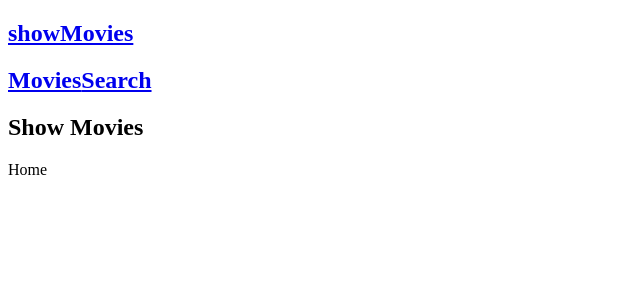
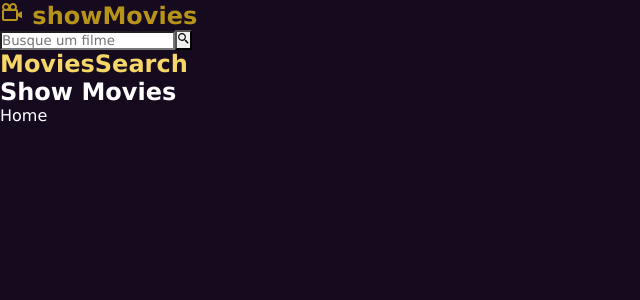
Before and after one commit to laisOmena/show-movies, a React (Vite) app: page / in a window 1280 px wide. Shown: the top 300 px of the page, without its empty margins (0-640 px from the left). Built offline with nearby package versions, Linux system fonts and the light colour scheme.

Commit message:
Adicionando Css inicial e criando component NavBar

```diff
--- a/src/App.jsx
+++ b/src/App.jsx
@@ -1,19 +1,13 @@
-import { Link, Outlet } from 'react-router-dom';
+import { Outlet } from 'react-router-dom';
+import NavBar from './components/NavBar';
+
 import './App.css'
 
 function App() {
 
   return (
     <div className="App">
-      <nav id="navbar">
-        <h2>
-          <Link to="/">showMovies</Link>
-        </h2>
-        <h2>
-          <Link to="/movie/1">Movies</Link>
-          <Link to="/search">Search</Link>
-        </h2>
-      </nav>
+      <NavBar />
       <h2>Show Movies</h2>
       <Outlet />
     </div>
--- /dev/null
+++ b/src/components/NavBar.jsx
@@ -0,0 +1,25 @@
+import React from "react";
+import { Link } from 'react-router-dom';
+import { BiCameraMovie, BiSearchAlt2 } from 'react-icons/bi';
+
+const NavBar = () => {
+  return (
+    <nav id="navbar">
+        <h2>
+          <Link to="/"><BiCameraMovie /> showMovies</Link>
+        </h2>
+        <form>
+          <input type="text" placeholder="Busque um filme" />
+          <button type="submit">
+              <BiSearchAlt2 />
+          </button>
+        </form>
+        <h2>
+          <Link to="/movie/1">Movies</Link>
+          <Link to="/search">Search</Link>
+        </h2>
+      </nav>
+  );
+};
+
+export default NavBar;
--- a/src/index.css
+++ b/src/index.css
@@ -0,0 +1,27 @@
+* {
+  font-family: Verdana, Geneva, Tahoma, sans-serif;
+  margin: 0;
+  padding: 0;
+  background-origin: border-box;
+}
+
+:root {
+  --cor-links-principal: #f5d667;
+  --cor-links-principalHover: #b6941a;
+  --cor-background-principal: rgb(22, 10, 31);
+}
+
+body {
+  background-color: var(--cor-background-principal);
+  color: #fff;
+}
+
+a {
+  text-decoration: none;
+  color: var(--cor-links-principal);
+  transition: .5s;
+}
+
+a:hover {
+  color: var(--cor-links-principalHover);
+}
```
